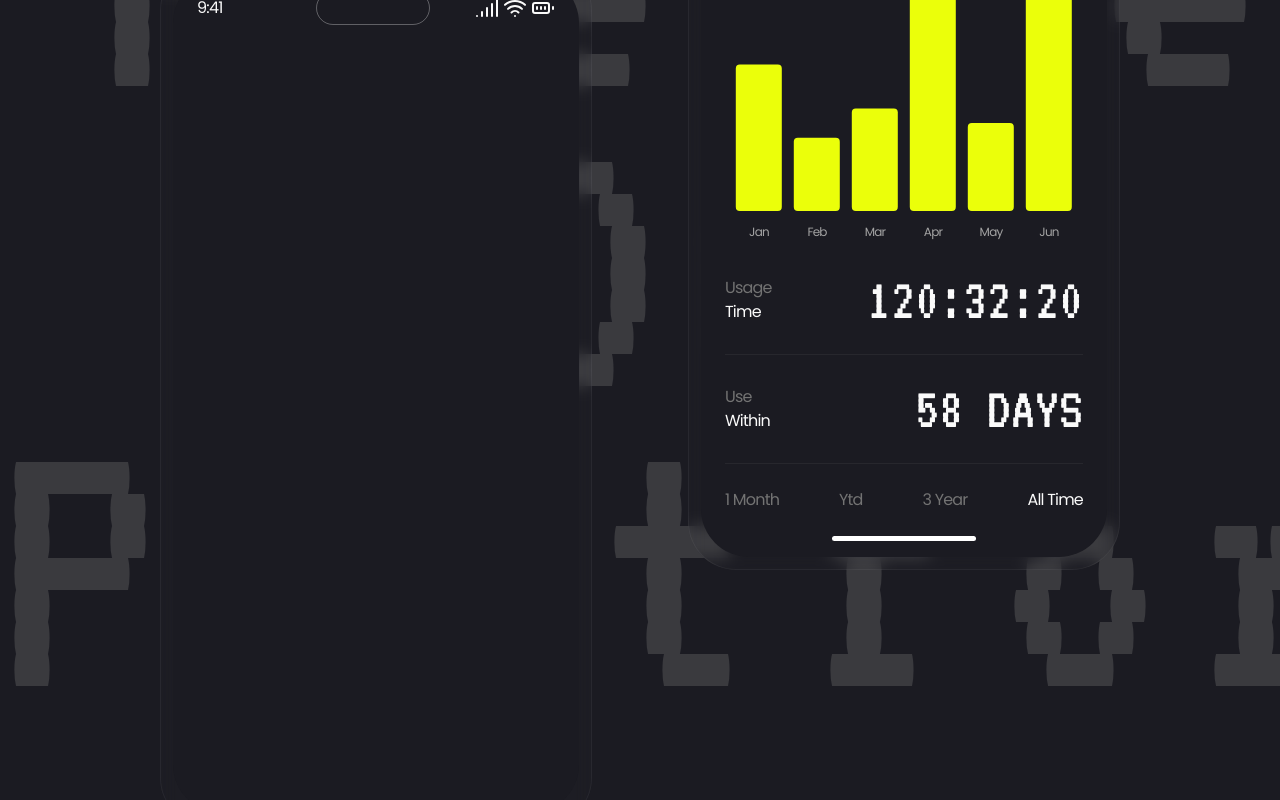
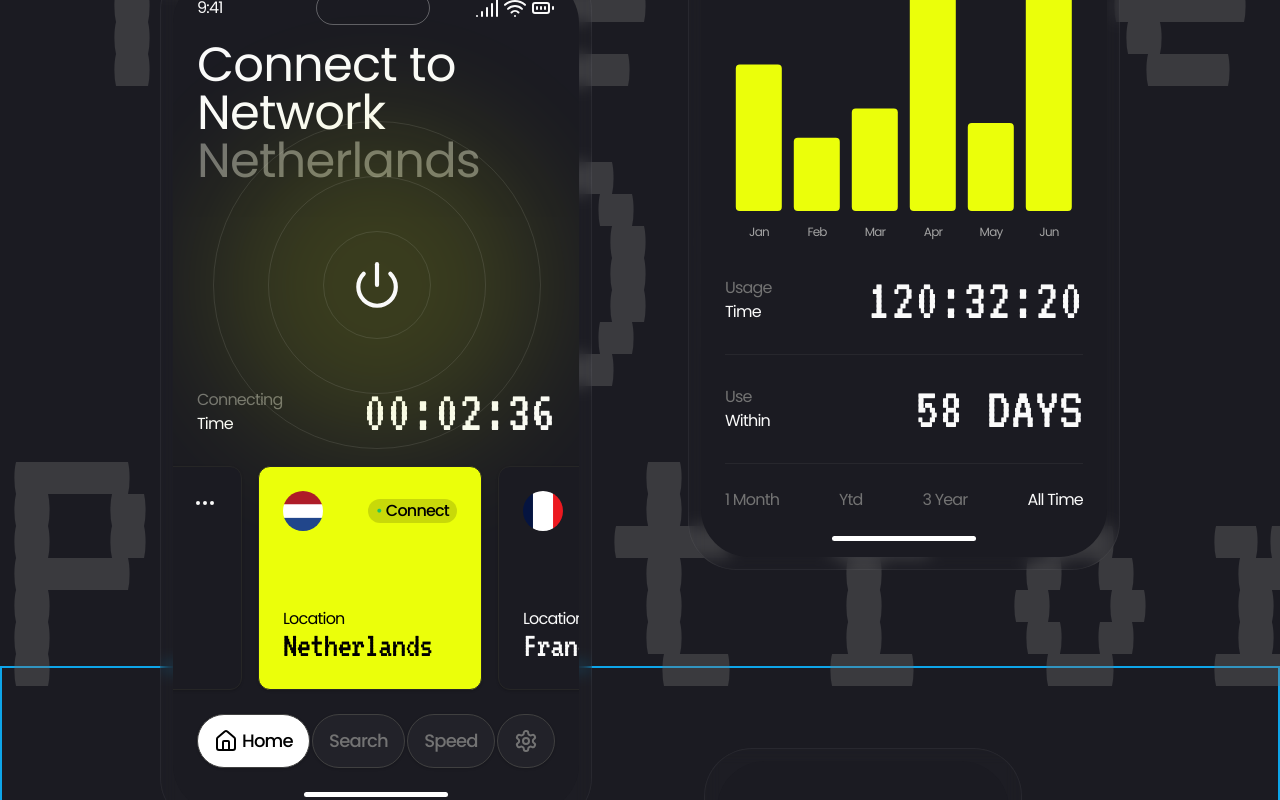
Before and after one commit to stingbulker/yuvraj-vpn, a Next.js app: page / in a window 1280 px wide. Shown: the part 1780-2580 px from the top of the page. Built offline with nearby package versions, Linux system fonts and the light colour scheme.

Commit message:
new file:   app/components/Features.tsx 	modified:   app/components/Header.tsx 	modified:   app/components/Preview.tsx 	modified:   app/globals.css 	modified:   app/page.tsx

```diff
--- /dev/null
+++ b/app/components/Features.tsx
@@ -0,0 +1,72 @@
+import { Badge } from "@/components/ui/badge";
+import { Rocket } from "lucide-react";
+import React from "react";
+import { vt } from "../fonts";
+
+const Features = () => {
+  return (
+    <div className="flex h-screen w-full justify-between border-2 border-sky-500 px-64 py-20">
+      <div id="featuresDetail" className="flex flex-col justify-between">
+        <div className="flex flex-col gap-6">
+          <Badge className="w-max">Our Features</Badge>
+          <div className="text-[5.5rem] leading-[1.1]">
+            Explore Features
+            <div className="text-secondary-foreground">of Our Solution</div>
+          </div>
+        </div>
+        <div className="flex flex-col">
+          <div className="flex flex-col border-b border-accent pr-5">
+            <div className="flex gap-4">
+              <Badge className="rounded-xl">
+                <Rocket />
+              </Badge>
+              <div className={`${vt.className} text-5xl tracking-normal`}>
+                Speed Test
+              </div>
+            </div>
+            <div className="text-secondary-foreground">
+              Evaluate your internet connection's performance and speed with our
+              integrated VPN speed test tool
+            </div>
+          </div>
+          <div className="flex flex-col border-b border-white/10 pr-5">
+            <div className="flex gap-4">
+              <Badge className="rounded-xl">
+                <Rocket />
+              </Badge>
+              <div className={`${vt.className} text-5xl tracking-normal`}>
+                Speed Test
+              </div>
+            </div>
+            <div className="text-secondary-foreground">
+              Evaluate your internet connection's performance and speed with our
+              integrated VPN speed test tool
+            </div>
+          </div>
+          <div className="flex flex-col border-b border-white/10 pr-5">
+            <div className="flex gap-4">
+              <Badge className="rounded-xl">
+                <Rocket />
+              </Badge>
+              <div className={`${vt.className} text-5xl tracking-normal`}>
+                Speed Test
+              </div>
+            </div>
+            <div className="text-secondary-foreground">
+              Evaluate your internet connection's performance and speed with our
+              integrated VPN speed test tool
+            </div>
+          </div>
+        </div>
+      </div>
+      <div
+        id="featuresCard"
+        className="glass aspect-[9/18] w-1/2 rounded-[3rem] p-3"
+      >
+        <div className="flex h-full w-full flex-col rounded-[3rem] bg-background px-6 py-4"></div>
+      </div>
+    </div>
+  );
+};
+
+export default Features;
--- a/app/components/Header.tsx
+++ b/app/components/Header.tsx
@@ -135,7 +135,6 @@ export default function Header() {
                     <span className={`${vt.className} text-4xl`}>
                       {country}
                     </span>
-                    <span>{currentSlide == index && ""}</span>
                   </CardFooter>
                 </Card>
               </CarouselItem>
--- a/app/components/Preview.tsx
+++ b/app/components/Preview.tsx
@@ -2,11 +2,22 @@
 
 import React from "react";
 import { vt } from "../fonts";
-import { BatteryFull, ChevronLeft, Signal, Wifi } from "lucide-react";
+import {
+  BatteryFull,
+  ChevronLeft,
+  Ellipsis,
+  Home,
+  Power,
+  Settings,
+  Signal,
+  Wifi,
+} from "lucide-react";
 import { type ChartConfig } from "@/components/ui/chart";
 import { Bar, BarChart, XAxis } from "recharts";
 import { ChartContainer } from "@/components/ui/chart";
 import { ChartTooltip, ChartTooltipContent } from "@/components/ui/chart";
+import { Card, CardFooter, CardHeader } from "@/components/ui/card";
+import { Badge } from "@/components/ui/badge";
 
 const chartConfig = {
   usage: {
@@ -93,7 +104,7 @@ const Preview = () => {
         </div>
       </div>
       <div className="glass absolute right-[43rem] top-24 aspect-[9/18] w-[27rem] rounded-[3rem] p-3">
-        <div className="relative flex h-full w-full flex-col rounded-[3rem] bg-background px-6 py-4">
+        <div className="relative flex h-full w-full flex-col overflow-hidden rounded-[3rem] bg-background px-6 py-4">
           <div className="flex w-full items-center justify-between">
             9:41
             <div className="ml-12 rounded-full border border-white/30 px-14 py-4"></div>
@@ -103,8 +114,101 @@ const Preview = () => {
               <BatteryFull />
             </div>
           </div>
-          <div id="mobileContent" className="flex flex-col justify-between"></div>
-          {/* <div className="h-3 w-36 self-center rounded-full bg-white"></div> */}
+          <div
+            id="mobileContent"
+            className="relative flex h-full flex-col justify-between"
+          >
+            <div id="mobileHeader" className="mt-4 text-5xl">
+              Connect to Network
+              <div className="text-secondary-foreground">Netherlands</div>
+            </div>
+            <div className="absolute left-4 top-24 flex aspect-square w-11/12 items-center justify-center rounded-full border border-white/10">
+              <div className="absolute h-full w-full rounded-full bg-accent opacity-15 blur-3xl"></div>
+              <div className="absolute flex aspect-square w-4/6 items-center justify-center rounded-full border border-white/10">
+                <div className="flex aspect-square w-min items-center justify-center rounded-full border border-white/10 p-7">
+                  <Power size={50} strokeWidth={2} />
+                </div>
+              </div>
+            </div>
+            <div id="mobileFooter" className="flex flex-col">
+              <div className="flex items-center justify-between py-6">
+                <div className="flex flex-col">
+                  <div className="text-secondary-foreground">Connecting</div>
+                  Time
+                </div>
+                <div className={`${vt.className} text-6xl tracking-normal`}>
+                  00:02:36
+                </div>
+              </div>
+              <div id="cards" className="relative right-[50%] flex gap-4">
+                <Card
+                  className={`flex aspect-square h-56 flex-col justify-between bg-background`}
+                >
+                  <CardHeader className="flex items-end">
+                    <Ellipsis />
+                  </CardHeader>
+                </Card>
+                <Card
+                  className={`flex aspect-square h-56 flex-col justify-between bg-accent text-black`}
+                >
+                  <CardHeader className="flex justify-between">
+                    <div className="flex items-center justify-between">
+                      <div
+                        className="h-10 w-10 rounded-full bg-cover bg-center"
+                        style={{
+                          backgroundImage: `url("http://localhost:3000/Netherlands.png")`,
+                        }}
+                      ></div>
+                      <div className="flex items-center gap-1 rounded-xl bg-black/15 px-2">
+                        <span className="text-green-500">•</span>
+                        <span className="font-medium">Connect</span>
+                      </div>
+                    </div>
+                  </CardHeader>
+                  <CardFooter className="flex flex-col items-start leading-3">
+                    <span>Location</span>
+                    <span className={`${vt.className} text-4xl`}>
+                      Netherlands
+                    </span>
+                  </CardFooter>
+                </Card>
+                <Card
+                  className={`flex aspect-square h-56 flex-col justify-between bg-background`}
+                >
+                  <CardHeader className="flex justify-between">
+                    <div className="flex items-center justify-between">
+                      <div
+                        className="h-10 w-10 rounded-full bg-cover bg-center"
+                        style={{
+                          backgroundImage: `url("http://localhost:3000/France.png")`,
+                        }}
+                      ></div>
+                      <div className="flex items-center gap-1 rounded-xl bg-black/15 px-2">
+                        <span className="text-green-500">•</span>
+                        <span className="font-medium">Connect</span>
+                      </div>
+                    </div>
+                  </CardHeader>
+                  <CardFooter className="flex flex-col items-start leading-3">
+                    <span>Location</span>
+                    <span className={`${vt.className} text-4xl`}>France</span>
+                  </CardFooter>
+                </Card>
+              </div>
+              <div id="badges" className="flex justify-between py-6">
+                <Badge className="inverted gap-1 px-4 py-3">
+                  <Home />
+                  Home
+                </Badge>
+                <Badge className="px-4 py-3">Search</Badge>
+                <Badge className="px-4 py-3">Speed</Badge>
+                <Badge className="px-4 py-3">
+                  <Settings />
+                </Badge>
+              </div>
+              <div className="h-[5px] w-36 self-center rounded-full bg-white"></div>
+            </div>
+          </div>
         </div>
       </div>
     </div>
--- a/app/globals.css
+++ b/app/globals.css
@@ -47,4 +47,7 @@
   .glass {
     @apply border border-white/5 !bg-white/[1%] backdrop-blur;
   }
+  .inverted {
+    @apply !bg-white !text-black;
+  }
 }
--- a/app/page.tsx
+++ b/app/page.tsx
@@ -1,15 +1,17 @@
 import Advantages from "./components/Advantages";
+import Features from "./components/Features";
 import Header from "./components/Header";
 import { Navbar } from "./components/Navbar";
 import Preview from "./components/Preview";
 
 export default function Home() {
   return (
-    <div className="h-[400vh] bg-background">
+    <div className="h-[700vh] bg-background">
       <Navbar />
       <Header />
       <Advantages />
       <Preview />
+      <Features />
     </div>
   );
 }
```
